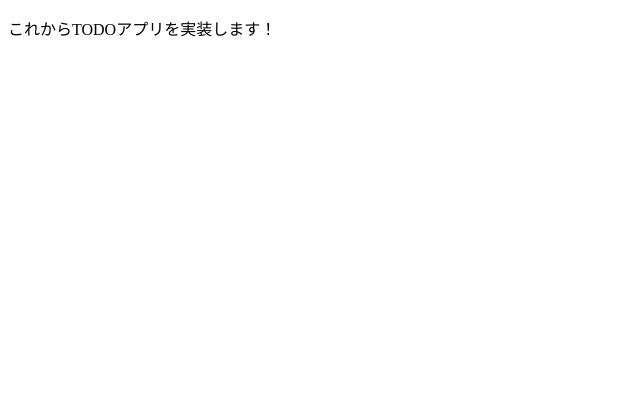
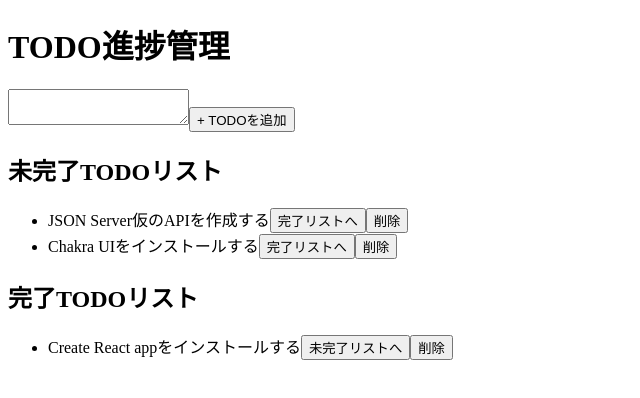
Before and after one commit to Hond-95/react-practice, a React (Create React App) app in the folder todo-app/: page / in a window 1280 px wide. Shown: the top 398 px of the page, without its empty margins (0-640 px from the left). Built offline with nearby package versions, Linux system fonts and the light colour scheme; data requests are answered from the project's data file.

Commit message:
TODOリストのコンポーネント化

```diff
--- a/todo-app/src/App.js
+++ /dev/null
@@ -1,10 +0,0 @@
-import logo from './logo.svg';
-import './App.css';
-
-function App() {
-  return (
-    <p>これからTODOアプリを実装します！</p>
-  );
-}
-
-export default App;
--- /dev/null
+++ b/todo-app/src/components/App.js
@@ -0,0 +1,81 @@
+import '../App.css';
+import axios from 'axios';
+import {useState, useEffect} from 'react';
+
+const todoDataUrl = "http://localhost:3100/todos";
+
+const TodoTitle = ({ title, as }) => {
+  if (as === "h1") return <h1>{title}</h1>
+
+  if (as === "h2") return <h2>{title}</h2>
+
+  return <p>{title}</p>
+}
+
+const TodoItem = ({todo}) => {
+  console.log("hogeee")
+  return (
+    <li>
+      {todo.content}
+
+      <button>{todo.done ? "未完了リストへ" : "完了リストへ"}</button>
+      <button>削除</button>
+    </li>
+  )
+}
+
+const TodoList = ({todoList}) => {
+  return (
+    <ul>
+      {todoList.map((todo) => (
+        <TodoItem todo={todo} key={todo.id} />
+      ))}
+    </ul>
+  )
+}
+
+function App() {
+  const [todoList, setTodoList] = useState([]);
+  useEffect(() => {
+    const fetchData = async () =>{
+      const response = await axios.get(todoDataUrl);
+
+      setTodoList(response.data)
+    }
+    fetchData();
+  }, []);
+
+  console.log("TODOリスト：", todoList);
+
+  const inCompletedList = todoList.filter((todo) => {
+    return !todo.done;
+  })
+
+  console.log("未完了TODOリスト：", inCompletedList);
+
+  const completedList = todoList.filter((todo) => {
+    return todo.done;
+  })
+
+  console.log("完了リスト：", completedList)
+
+
+
+  return (
+    <>
+      <TodoTitle title="TODO進捗管理" as="h1" />
+
+      <textarea />
+
+      <button>+ TODOを追加</button>
+
+      <TodoTitle title="未完了TODOリスト" as="h2" />
+      <TodoList todoList={inCompletedList} />
+
+      <TodoTitle title="完了TODOリスト" as="h2" />
+      <TodoList todoList={completedList} />
+    </>
+  );
+}
+
+export default App;
--- a/todo-app/src/index.js
+++ b/todo-app/src/index.js
@@ -1,6 +1,6 @@
 import React from 'react';
 import ReactDOM from 'react-dom';
-import App from './App';
+import App from './components/App';
 
 ReactDOM.render(
   <React.StrictMode>
```
Also changed, not shown: 1 other file (tests, documents, lock files or other folders).
